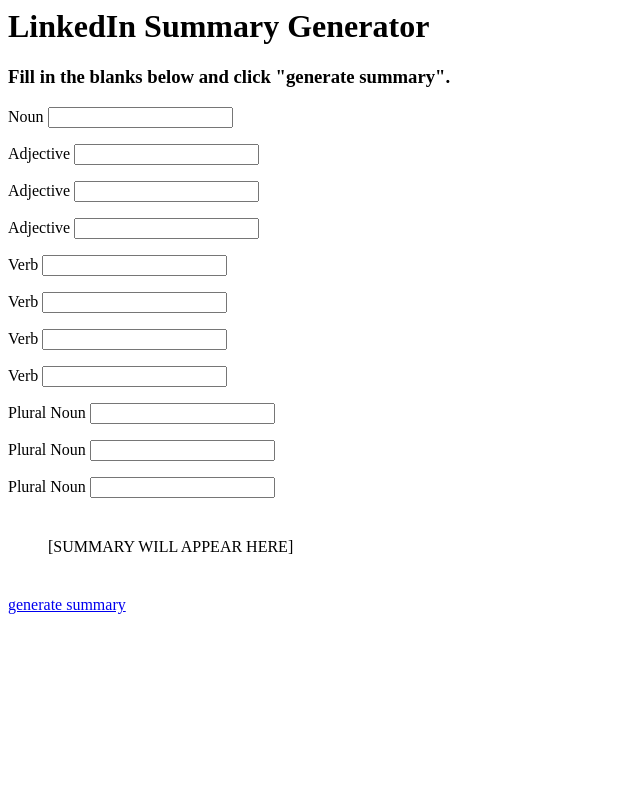
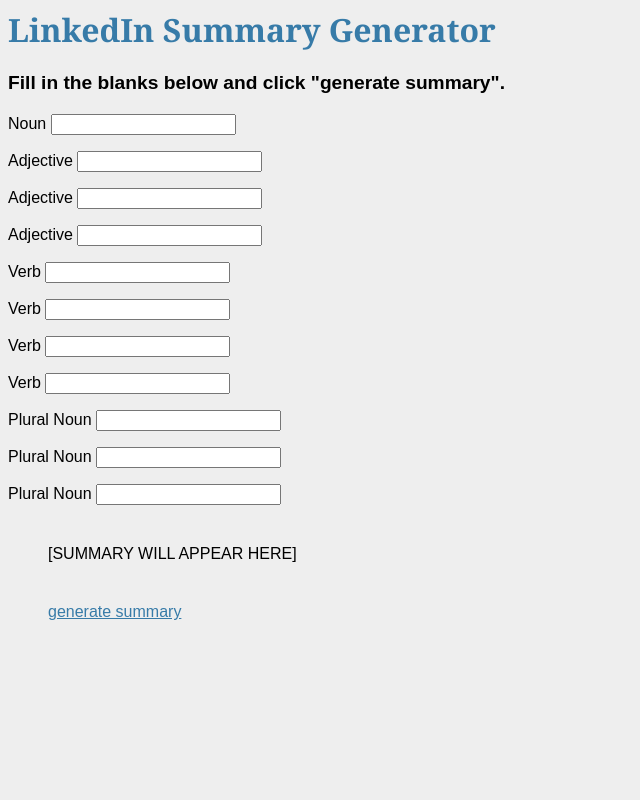
Before and after one commit to cgerson/linkedin-summary, a Flask app: page / in a window 1280 px wide. Shown: the whole page, without its empty margins (0-640 px from the left). Run offline with Flask 2, Linux system fonts and the light colour scheme; some libraries are stand-ins or nearby versions.

Commit message:
some style

```diff
--- /dev/null
+++ b/app/static/style.css
@@ -0,0 +1,9 @@
+body            { font-family: sans-serif; background: #eee; font-size: 1em;}
+a, h1, h2       { color: #377ba8; }
+h1, h2          { font-family: 'Georgia', serif; margin: 0; }
+h1              { border-bottom: 2px solid #eee; }
+h2              { font-size: 1.5em; }
+h3              { font-size: 1.2em; }
+div.summary-form   {margin-top: 20px; margin-bottom: 20px;}
+div.summary-result   {margin: 40px;}
+div.submit      {margin: 40px;}
--- a/app/templates/index.html
+++ b/app/templates/index.html
@@ -30,11 +30,12 @@
 <html>
     <head>
         <title>LinkedIn Summary MadLibs</title>
+        <link rel="stylesheet" href="{{ url_for('static', filename='style.css') }}">
     </head>
     <body>
         <h1>LinkedIn Summary Generator</h1>
         <h3>Fill in the blanks below and click "generate summary".</h3>
-        <div>
+        <div class = "summary-form">
             <p>Noun <input type = "text" name = "noun1" /></p>
             <p>Adjective <input type = "text" name = "adj1" /></p>
             <p>Adjective <input type = "text" name = "adj2" /></p>
@@ -47,10 +48,13 @@
             <p>Plural Noun <input type = "text" name = "plnoun2" /></p>
             <p>Plural Noun <input type = "text" name = "plnoun3" /></p>
         </div>
-        <div style="margin: 40px">
+        <div class = "summary-result">
             <span id=result>[SUMMARY WILL APPEAR HERE]</span>
         </div>
-        <a href=# id=summary>generate summary</a>
+        <div class = "submit">
+            <a href=# id=summary>generate summary</a>
+        </div>
+
 
     </body>
 </html>
```
